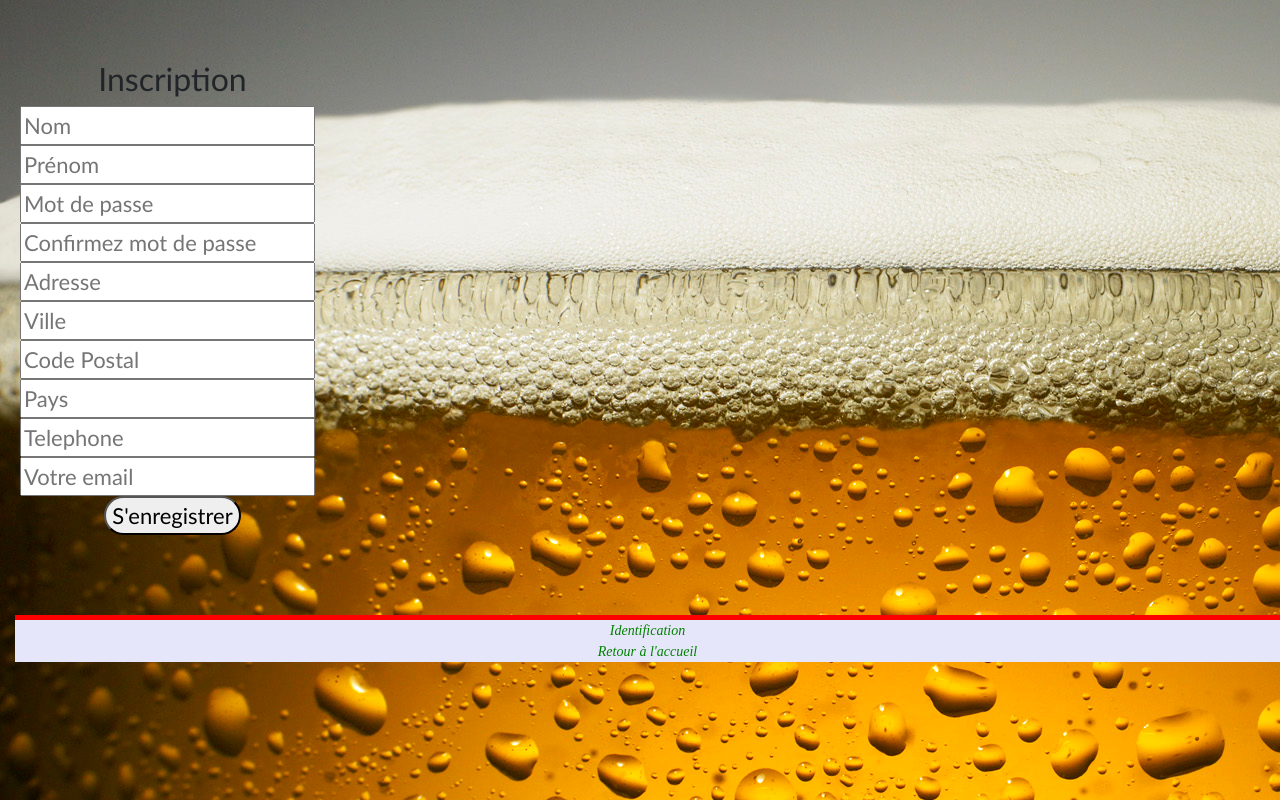
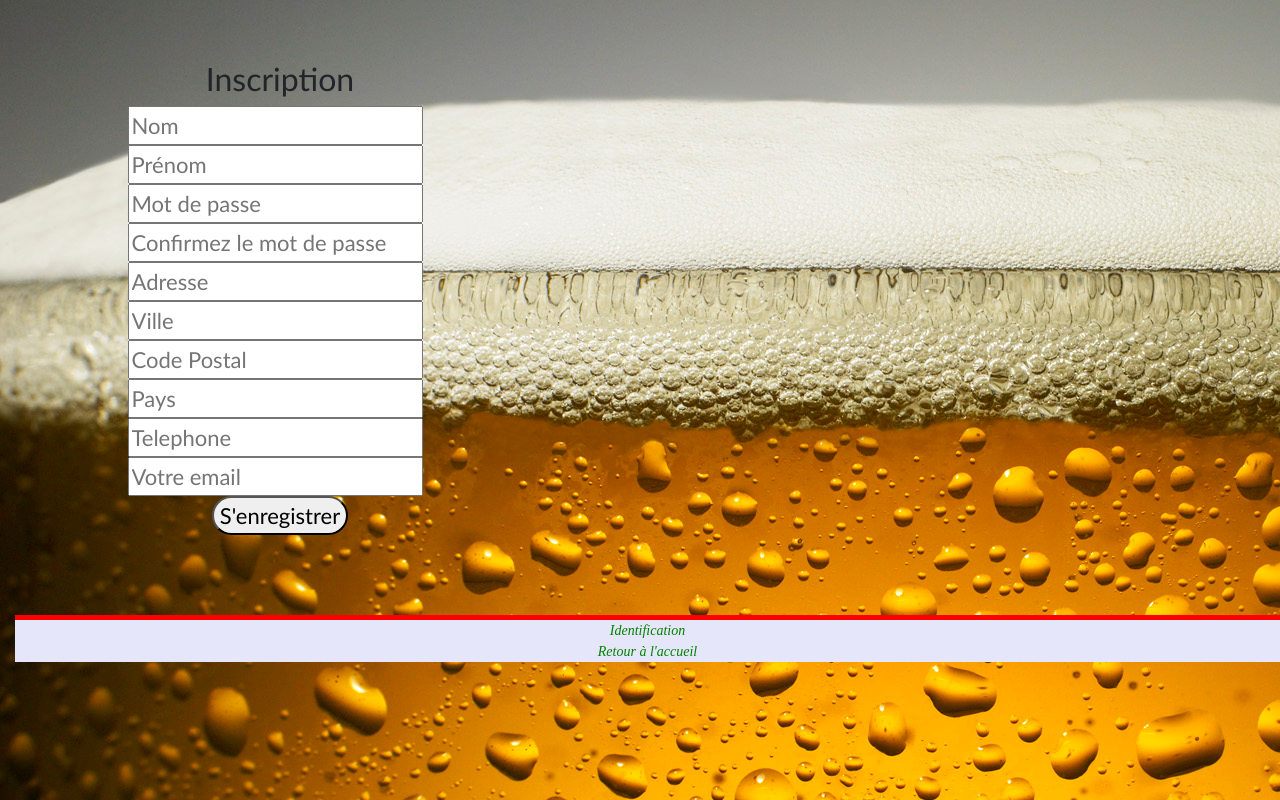
Before and after one commit to asouil/Sitebiere, a PHP site: page /inscription.php in a window 1280 px wide. Run offline with PHP 8.4, Linux system fonts and the light colour scheme.

Commit message:
des modifs

```diff
--- a/css/style.css
+++ b/css/style.css
@@ -32,11 +32,14 @@
     font-family:Trebuchet MS, sans-serif;
     font-size:22px;
     margin-left:15px;
+
 }
 
 div{
 	padding:30px;
 	border-color: black;
+	width:500px;
+
 
 }
 
--- a/index.php
+++ b/index.php
@@ -9,11 +9,11 @@
 </head>
 
 
-<body class="col-12">
+<body>
 <a id="to_nav" href="#menu"> Vers le menu </a>
 <h1 class="text-center">Les bières</h1>
 	<!-- Changement de style de l'affichage des cases du tableau selon i dans la boucle -->
-	<div class="col-12 col-sm-8 col-md-6 offset-0 align-center text-center">
+	<div>
 			<?php
 			/* créer ma page d'accueil */
 			require_once "db.php";
@@ -23,7 +23,7 @@
 				$beers = $statement->fetchAll();
 	 			foreach ($beers as $beer){
 			?>
-					<div class="row col-md-12">
+					<div>
 						<table>
 							<tr><td><h2 class="text-center"><?=$beer["nom"] ?></h2></td></tr>
 							<tr><td><img src= '<?=$beer["image"] ?>' alt= '<?=$beer["image"] ?>' ></td></tr>
--- a/inscription.php
+++ b/inscription.php
@@ -82,24 +82,24 @@
 
 <head>
 	<meta charset="utf-8">
-	<link rel="stylesheet" type="text/css" href="./css/bootstrap.min.css">
+	<link rel="stylesheet" type="text/css" href="css/bootstrap.min.css">
 	<link rel="stylesheet" type="text/css" href="./css/style.css">
 	<meta name="viewport" content="width=device-width, initial-scale=1.0">
 	<title>Création de compte</title>
 
 </head>
 <body>
-	<div class="row">
+	<div class="wrapper">
 		<section class="login-container">
 			<div>
 				<header>
-					<h2 class="text-center">Inscription</h2>
+					<h2>Inscription</h2>
 				</header>
 				<form action="" method="post">
 					<input type="text" name="name" placeholder="Nom" required="required" /><br/>
 					<input type="text" name="forname" placeholder="Prénom" required="required" /><br/>
 					<input type="password" name="password" placeholder="Mot de passe" required="required" /><br/>
-					<input type="password" name="password_verif" placeholder="Confirmez mot de passe"  /><br/>
+					<input type="password" name="password_verif" placeholder="Confirmez le mot de passe"  /><br/>
 					<input type="text" name="adresse" placeholder="Adresse" required="required" /><br/>
 					<input type="text" name="ville" placeholder="Ville" required="required" /><br/>
 					<input type="text" name="cp" placeholder="Code Postal" required="required" /><br/>
```
Also changed, not shown: Espace_Client.php (+8 -3 lines).
